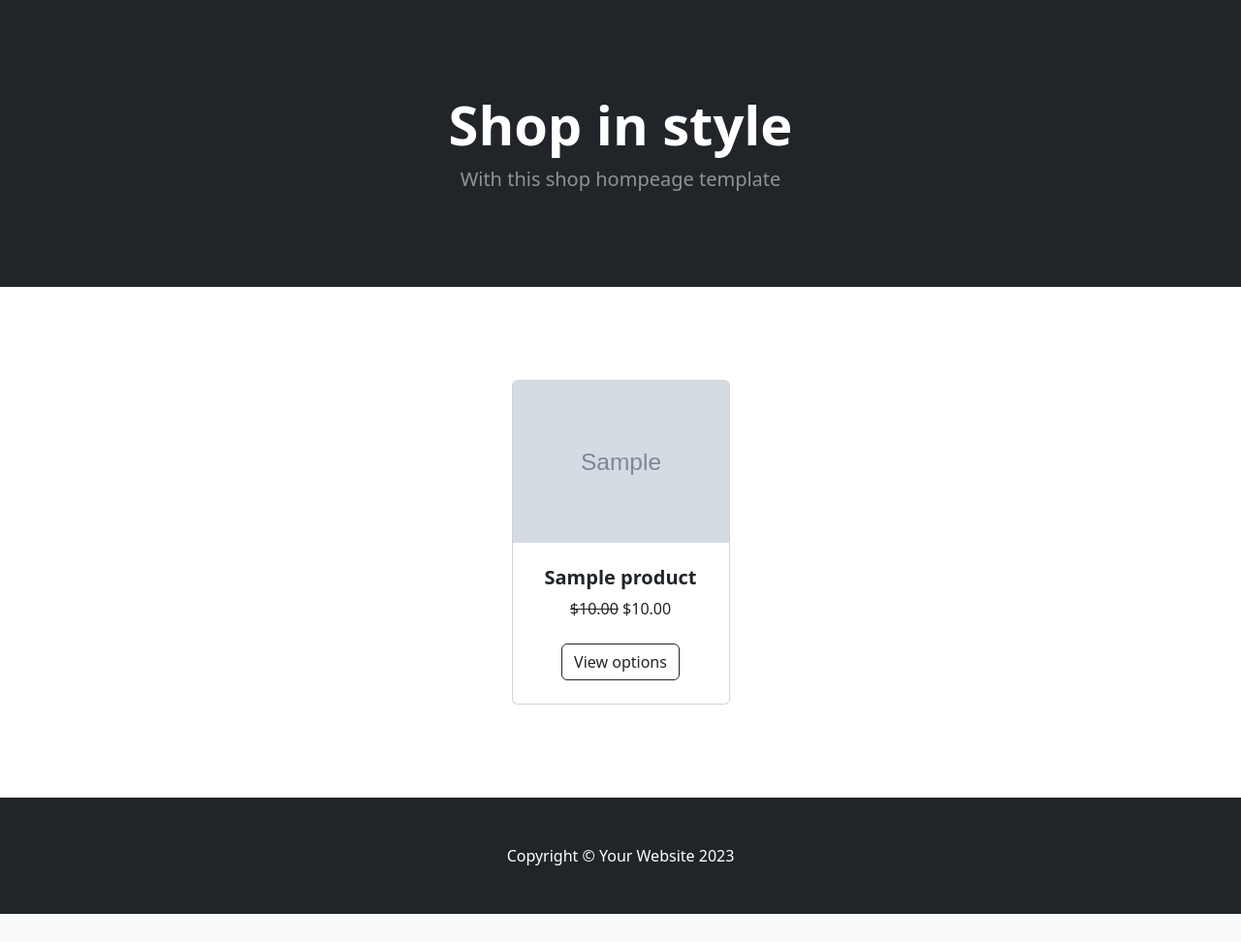
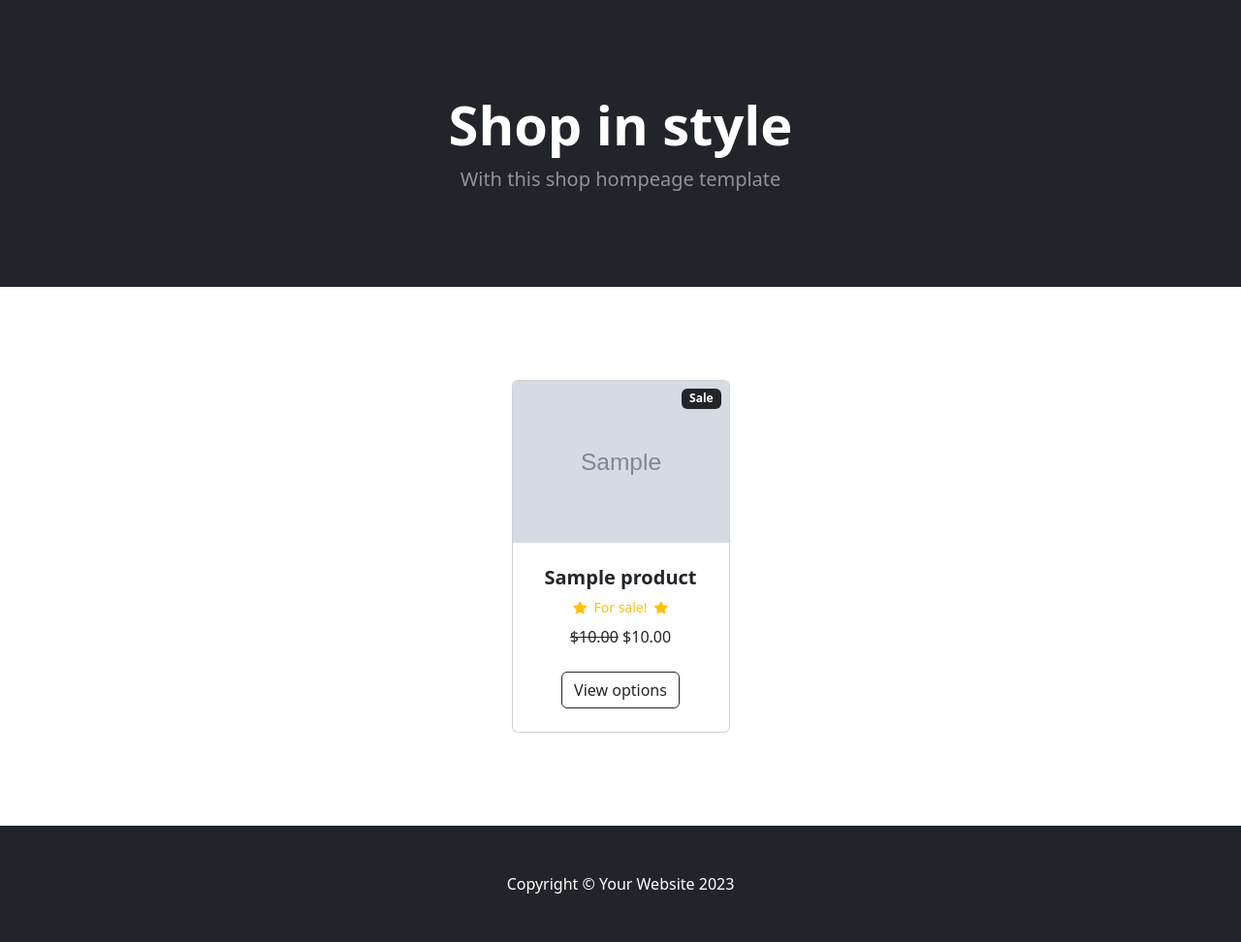
Before and after one commit to ivantverdy/astro_shop, a Django app: page / in a window 1280 px wide. Shown: the part 57-1029 px from the top of the page at 97% size. Before the commit the page ends 1000 px from the top, so only its background shows below. Run offline with Django 5.2, Linux system fonts and the light colour scheme; tables that the repository leaves empty hold one stand-in row (values such as "Sample post"); grey boxes marked "Sample" are stand-in pictures; some libraries are stand-ins or nearby versions.

Commit message:
added a <<for sale>> yellow badge

```diff
--- a/django_shop/astro_shop/templates/home.html
+++ b/django_shop/astro_shop/templates/home.html
@@ -69,6 +69,8 @@
                 {% if product.for_sale %}
                     <div class="col mb-5">
                         <div class="card h-100">
+                            <!-- Sale badge-->
+                            <div class="badge bg-dark text-white position-absolute" style="top: 0.5rem; right: 0.5rem">Sale</div>
                             <!-- Product image-->
                             <img class="card-img-top" src="{{ product.image.url }}" alt="..."/>
                             <!-- Product details-->
@@ -76,6 +78,12 @@
                                 <div class="text-center">
                                     <!-- Product name-->
                                     <h5 class="fw-bolder">{{ product.name }}</h5>
+                                    <!-- Sale -->
+                                    <div class="d-flex justify-content-center small text-warning mb-2">
+                                        <div class="bi-star-fill"></div>
+                                        &nbsp;&nbsp;For sale!&nbsp;&nbsp;
+                                        <div class="bi-star-fill"></div>
+                                    </div>
                                     <!-- Product price-->
                                     <span style="text-decoration: line-through;">${{ product.price }}</span>
                                     ${{ product.current_price }}
```
